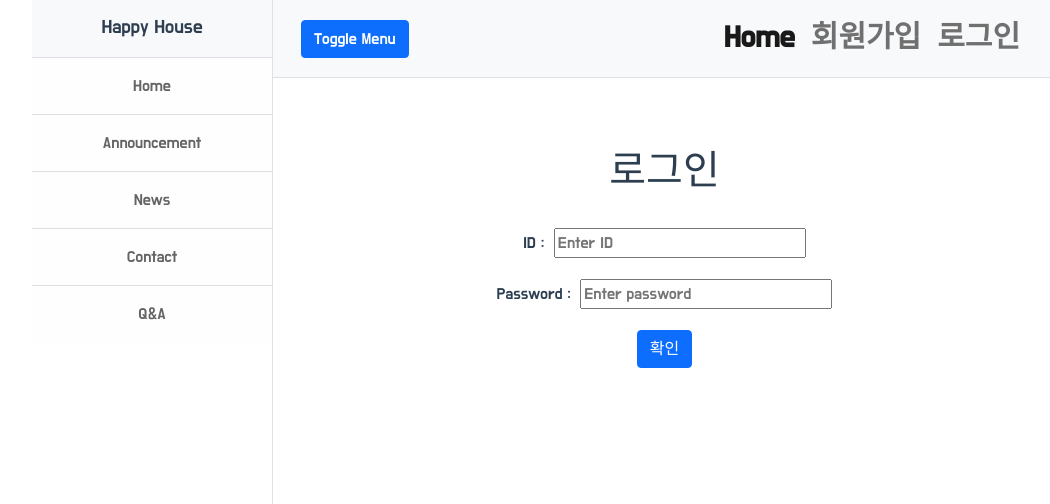
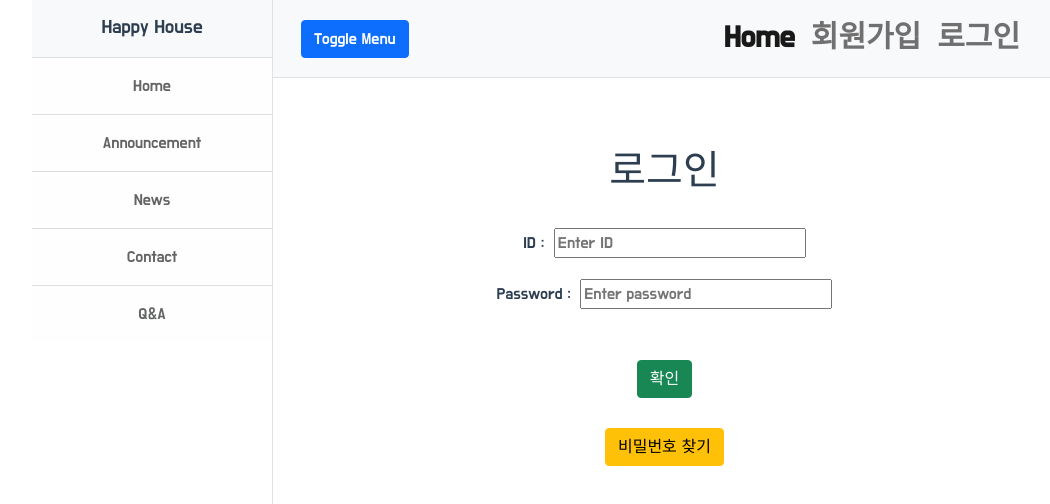
Before and after one commit to sdyoon94/HappyHouse-FrontEnd, a Vue app: page /login in a window 1280 px wide. Shown: the top 504 px of the page, without its empty margins (96-1146 px from the left). Built offline with nearby package versions, Linux system fonts and the light colour scheme.

Commit message:
비밀번호 찾기 파일 생성

```diff
--- /dev/null
+++ b/src/components/user/UserFindPw.vue
@@ -0,0 +1,9 @@
+<template><div>비밀번호 찾기 페이지</div></template>
+
+<script>
+export default {
+  name: "UserFindPw",
+};
+</script>
+
+<style></style>
--- a/src/components/user/UserLogin.vue
+++ b/src/components/user/UserLogin.vue
@@ -29,8 +29,9 @@
         <div class="valid">적합합니다.</div>
         <div class="invalid">8자 미만 혹은 12자 초과입니다.</div>
       </div>
-      <button type="submit" class="btn btn-primary">확인</button>
+      <button type="submit" class="btn btn-success">확인</button>
     </form>
+    <button class="btn btn-warning" @click="moveFindPw">비밀번호 찾기</button>
   </div>
 </template>
 
@@ -102,11 +103,14 @@ export default {
           console.log("오류 발생");
         });
     },
+    moveFindPw() {
+      this.$router.push({ path: "/findpw" });
+    },
   },
 };
 </script>
 
-<style>
+<style scoped>
 .valid {
   display: none;
   width: 100%;
@@ -121,4 +125,7 @@ export default {
   font-size: 0.875em;
   color: #dc3545;
 }
+button {
+  margin-top: 30px;
+}
 </style>
--- a/src/router/index.js
+++ b/src/router/index.js
@@ -83,6 +83,11 @@ const routes = [
         name: "qnaModify",
         component: () => import("@/components/qna/QnaModify.vue"),
       },
+      {
+        path: "/findpw",
+        name: "userfindpw",
+        component: () => import("@/components/user/UserFindPw.vue"),
+      },
     ],
   },
   {
```
